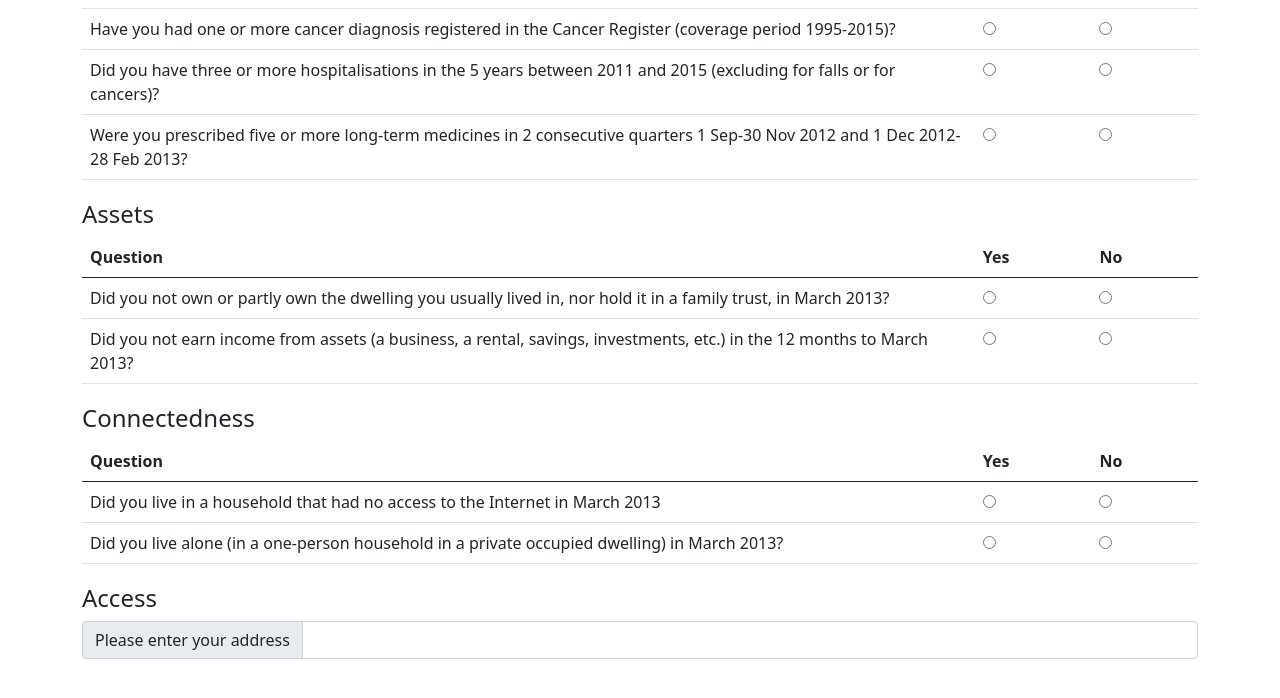
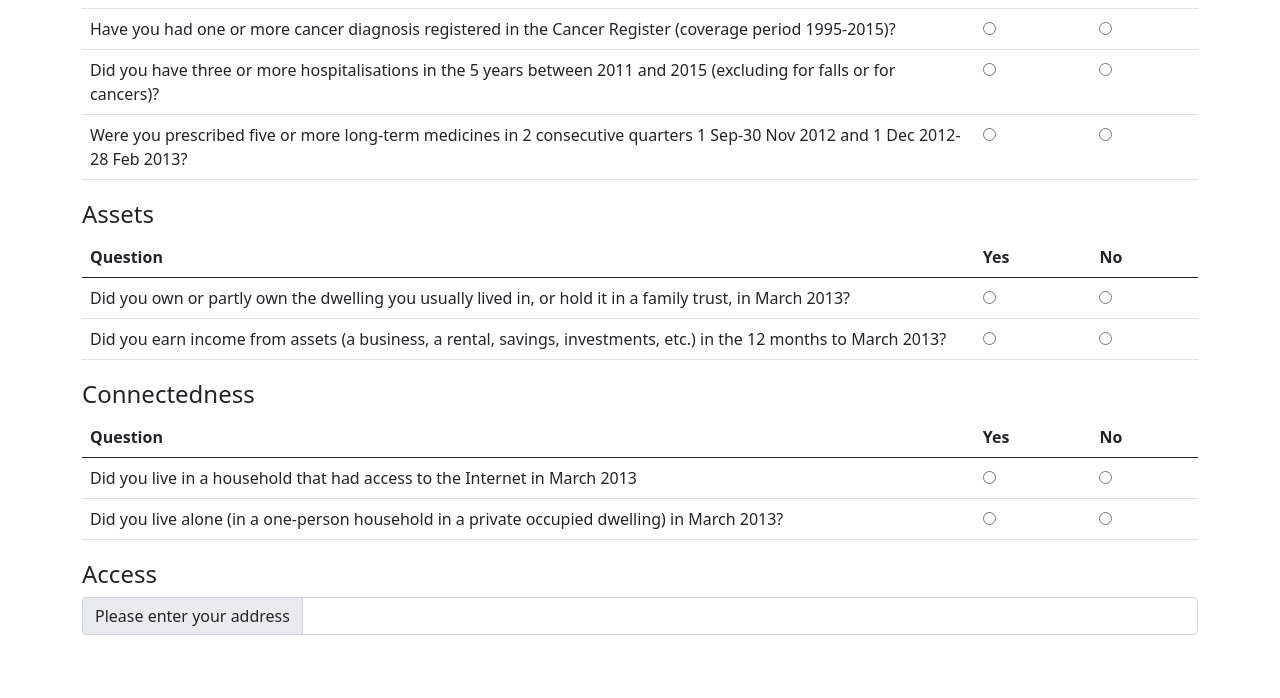
Before and after one commit to UoA-eResearch/OPIMD, a plain HTML site: page index.html in a window 1280 px wide. Shown: the part 639-1337 px from the top of the page. Drawn offline with nearby package versions, Linux system fonts and the light colour scheme.

Commit message:
flip double negatives

```diff
--- a/index.html
+++ b/index.html
@@ -131,14 +131,16 @@
             </thead>
             <tbody>
                 <tr>
-                    <td>Did you not own or partly own the dwelling you usually lived in, nor hold it in a family trust, in March 2013?</td>
+                    <!-- flipped -->
+                    <td>Did you own or partly own the dwelling you usually lived in, or hold it in a family trust, in March 2013?</td>
+                    <td><input type="radio" name="own" value=0></td>
                     <td><input type="radio" name="own" value=1></td>
-                    <td><input type="radio" name="own" value=0></td>
                 </tr>
                 <tr>
-                    <td>Did you not earn income from assets (a business, a rental, savings, investments, etc.) in the 12 months to March 2013?</td>
+                    <!-- flipped -->
+                    <td>Did you earn income from assets (a business, a rental, savings, investments, etc.) in the 12 months to March 2013?</td>
+                    <td><input type="radio" name="incFromAssets" value=0></td>
                     <td><input type="radio" name="incFromAssets" value=1></td>
-                    <td><input type="radio" name="incFromAssets" value=0></td>
                 </tr>
             </tbody>
         </table>
@@ -154,9 +156,10 @@
             </thead>
             <tbody>
                 <tr>
-                    <td>Did you live in a household that had no access to the Internet in March 2013</td>
+                    <!-- flipped -->
+                    <td>Did you live in a household that had access to the Internet in March 2013</td>
+                    <td><input type="radio" name="nointernet" value=0></td>
                     <td><input type="radio" name="nointernet" value=1></td>
-                    <td><input type="radio" name="nointernet" value=0></td>
                 </tr>
                 <tr>
                     <td>Did you live alone (in a one-person household in a private occupied dwelling) in March 2013?</td>
```
